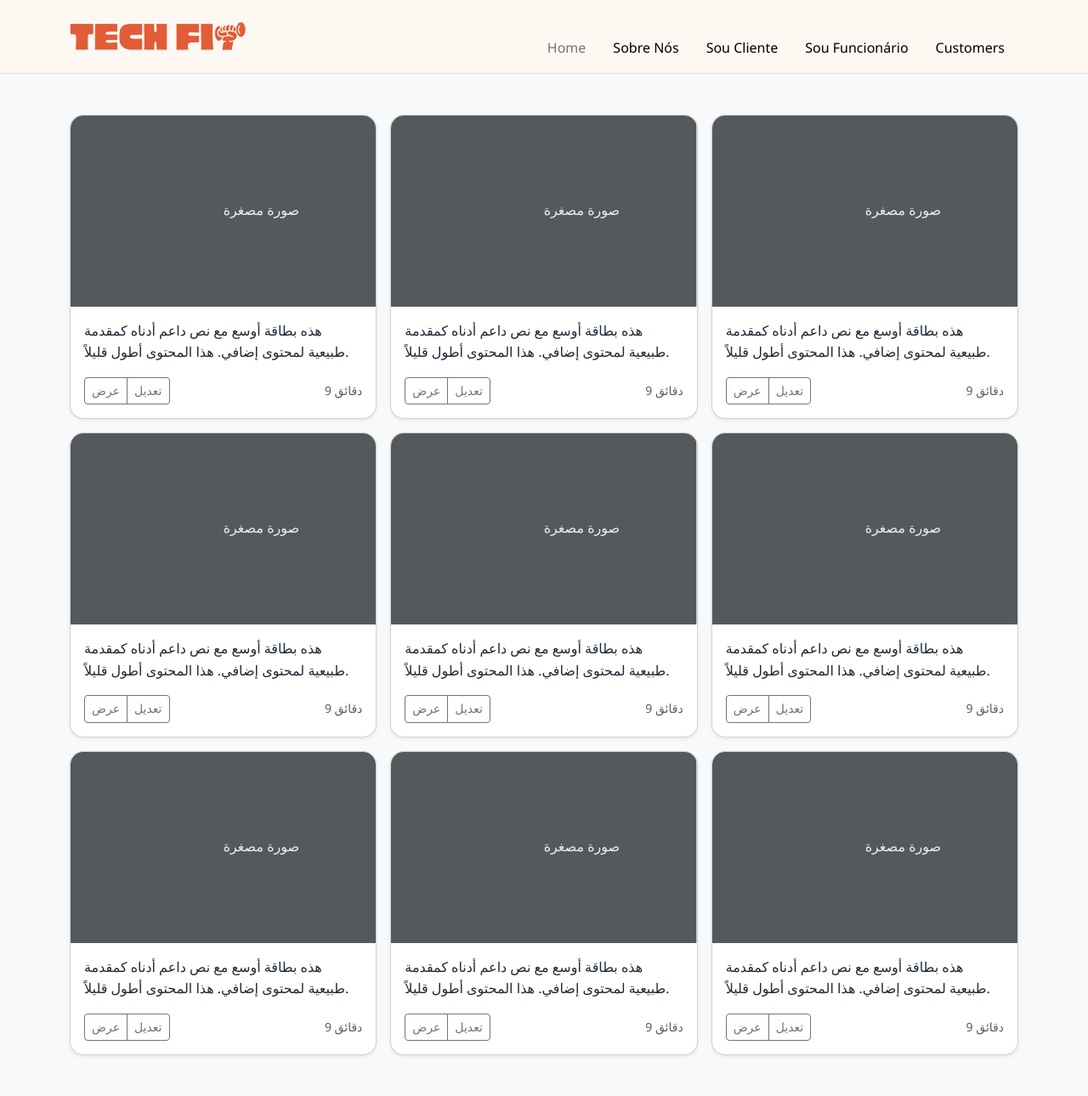
After one commit to jggoncalez/techfit-system, a PHP site: page /academiasprox.php in a window 1280 px wide. The commit adds this page. Shown: the whole page at 85% size. Run offline with PHP 8.4, Linux system fonts and the light colour scheme.

Commit message:
feat: add header, footer, and academies data files

```diff
--- /dev/null
+++ b/Assets/views/include/header.php
@@ -0,0 +1,59 @@
+<!doctype html>
+<html lang="pt-br">
+
+<head>
+    <title>TechFit</title>
+    <meta charset="utf-8" />
+    <meta name="viewport" content="width=device-width, initial-scale=1, shrink-to-fit=no" />
+    <link rel="shortcut icon" href="/TechFit/Código/Assets/images/TechFit-icon.ico" type="image/x-icon">
+
+    <!-- <link href="https://cdn.jsdelivr.net/npm/bootstrap@5.3.2/dist/css/bootstrap.min.css" rel="stylesheet"
+        integrity="sha384-T3c6CoIi6uLrA9TneNEoa7RxnatzjcDSCmG1MXxSR1GAsXEV/Dwwykc2MPK8M2HN" crossorigin="anonymous" /> -->
+    <script src="/docs/5.3/assets/js/color-modes.js"></script>
+    <link rel="stylesheet" href="style.css">
+</head>
+
+<body>
+    <header>
+        <div class="px-3 py-2 text-bg-light border-bottom">
+            <div class="container">
+                <div class="d-flex flex-wrap align-items-center justify-content-center justify-content-lg-start"> <a
+                        href="/"
+                        class="d-flex align-items-center my-2 my-lg-0 me-lg-auto text-black text-decoration-none"> <img
+                            class="bi me-2" width="50%" height="50%" src="logo-fixed.webp"></img> </a>
+                    <ul class="nav col-12 col-lg-auto my-2 justify-content-center my-md-0 text-small">
+                        <li> <a href="#" class="nav-link text-secondary"> <svg class="bi d-block mx-auto mb-1"
+                                    width="24" height="24" aria-hidden="true">
+                                    <use xlink:href="#home"></use>
+                                </svg>
+                                Home
+                            </a> </li>
+                        <li> <a href="#" class="nav-link text-black"> <svg class="bi d-block mx-auto mb-1" width="24"
+                                    height="24" aria-hidden="true">
+                                    <use xlink:href="#speedometer2"></use>
+                                </svg>
+                                Sobre Nós
+                            </a> </li>
+                        <li> <a href="#" class="nav-link text-black"> <svg class="bi d-block mx-auto mb-1" width="24"
+                                    height="24" aria-hidden="true">
+                                    <use xlink:href="#table"></use>
+                                </svg>
+                                Sou Cliente
+                            </a> </li>
+                        <li> <a href="#" class="nav-link text-black"> <svg class="bi d-block mx-auto mb-1" width="24"
+                                    height="24" aria-hidden="true">
+                                    <use xlink:href="#grid"></use>
+                                </svg>
+                                Sou Funcionário
+                            </a> </li>
+                        <li> <a href="#" class="nav-link text-black"> <svg class="bi d-block mx-auto mb-1" width="24"
+                                    height="24" aria-hidden="true">
+                                    <use xlink:href="#people-circle"></use>
+                                </svg>
+                                Customers
+                            </a> </li>
+                    </ul>
+                </div>
+            </div>
+        </div>
+    </header>
--- /dev/null
+++ b/academiasprox.php
@@ -0,0 +1,192 @@
+<?php
+include_once 'Assets/views/include/header.php';
+?>
+
+<main>
+    <div class="album py-5 bg-body-tertiary">
+        <div class="container">
+            <div class="row row-cols-1 row-cols-sm-2 row-cols-md-3 g-3">
+                <div class="col">
+                    <div class="card shadow-sm"> <svg aria-label="Placeholder: صورة مصغرة"
+                            class="bd-placeholder-img card-img-top" height="225" preserveAspectRatio="xMidYMid slice"
+                            role="img" width="100%" xmlns="http://www.w3.org/2000/svg">
+                            <title>Placeholder</title>
+                            <rect width="100%" height="100%" fill="#55595c"></rect><text x="50%" y="50%" fill="#eceeef"
+                                dy=".3em">صورة مصغرة</text>
+                        </svg>
+                        <div class="card-body">
+                            <p class="card-text">هذه بطاقة أوسع مع نص داعم أدناه كمقدمة طبيعية لمحتوى إضافي. هذا المحتوى
+                                أطول قليلاً.</p>
+                            <div class="d-flex justify-content-between align-items-center">
+                                <div class="btn-group"> <button type="button"
+                                        class="btn btn-sm btn-outline-secondary">عرض</button> <button type="button"
+                                        class="btn btn-sm btn-outline-secondary">تعديل</button> </div> <small
+                                    class="text-body-secondary">9 دقائق</small>
+                            </div>
+                        </div>
+                    </div>
+                </div>
+                <div class="col">
+                    <div class="card shadow-sm"> <svg aria-label="Placeholder: صورة مصغرة"
+                            class="bd-placeholder-img card-img-top" height="225" preserveAspectRatio="xMidYMid slice"
+                            role="img" width="100%" xmlns="http://www.w3.org/2000/svg">
+                            <title>Placeholder</title>
+                            <rect width="100%" height="100%" fill="#55595c"></rect><text x="50%" y="50%" fill="#eceeef"
+                                dy=".3em">صورة مصغرة</text>
+                        </svg>
+                        <div class="card-body">
+                            <p class="card-text">هذه بطاقة أوسع مع نص داعم أدناه كمقدمة طبيعية لمحتوى إضافي. هذا المحتوى
+                                أطول قليلاً.</p>
+                            <div class="d-flex justify-content-between align-items-center">
+                                <div class="btn-group"> <button type="button"
+                                        class="btn btn-sm btn-outline-secondary">عرض</button> <button type="button"
+                                        class="btn btn-sm btn-outline-secondary">تعديل</button> </div> <small
+                                    class="text-body-secondary">9 دقائق</small>
+                            </div>
+                        </div>
+                    </div>
+                </div>
+                <div class="col">
+                    <div class="card shadow-sm"> <svg aria-label="Placeholder: صورة مصغرة"
+                            class="bd-placeholder-img card-img-top" height="225" preserveAspectRatio="xMidYMid slice"
+                            role="img" width="100%" xmlns="http://www.w3.org/2000/svg">
+                            <title>Placeholder</title>
+                            <rect width="100%" height="100%" fill="#55595c"></rect><text x="50%" y="50%" fill="#eceeef"
+                                dy=".3em">صورة مصغرة</text>
+                        </svg>
+                        <div class="card-body">
+                            <p class="card-text">هذه بطاقة أوسع مع نص داعم أدناه كمقدمة طبيعية لمحتوى إضافي. هذا المحتوى
+                                أطول قليلاً.</p>
+                            <div class="d-flex justify-content-between align-items-center">
+                                <div class="btn-group"> <button type="button"
+                                        class="btn btn-sm btn-outline-secondary">عرض</button> <button type="button"
+                                        class="btn btn-sm btn-outline-secondary">تعديل</button> </div> <small
+                                    class="text-body-secondary">9 دقائق</small>
+                            </div>
+                        </div>
+                    </div>
+                </div>
+                <div class="col">
+                    <div class="card shadow-sm"> <svg aria-label="Placeholder: صورة مصغرة"
+                            class="bd-placeholder-img card-img-top" height="225" preserveAspectRatio="xMidYMid slice"
+                            role="img" width="100%" xmlns="http://www.w3.org/2000/svg">
+                            <title>Placeholder</title>
+                            <rect width="100%" height="100%" fill="#55595c"></rect><text x="50%" y="50%" fill="#eceeef"
+                                dy=".3em">صورة مصغرة</text>
+                        </svg>
+                        <div class="card-body">
+                            <p class="card-text">هذه بطاقة أوسع مع نص داعم أدناه كمقدمة طبيعية لمحتوى إضافي. هذا المحتوى
+                                أطول قليلاً.</p>
+                            <div class="d-flex justify-content-between align-items-center">
+                                <div class="btn-group"> <button type="button"
+                                        class="btn btn-sm btn-outline-secondary">عرض</button> <button type="button"
+                                        class="btn btn-sm btn-outline-secondary">تعديل</button> </div> <small
+                                    class="text-body-secondary">9 دقائق</small>
+                            </div>
+                        </div>
+                    </div>
+                </div>
+                <div class="col">
+                    <div class="card shadow-sm"> <svg aria-label="Placeholder: صورة مصغرة"
+                            class="bd-placeholder-img card-img-top" height="225" preserveAspectRatio="xMidYMid slice"
+                            role="img" width="100%" xmlns="http://www.w3.org/2000/svg">
+                            <title>Placeholder</title>
+                            <rect width="100%" height="100%" fill="#55595c"></rect><text x="50%" y="50%" fill="#eceeef"
+                                dy=".3em">صورة مصغرة</text>
+                        </svg>
+                        <div class="card-body">
+                            <p class="card-text">هذه بطاقة أوسع مع نص داعم أدناه كمقدمة طبيعية لمحتوى إضافي. هذا المحتوى
+                                أطول قليلاً.</p>
+                            <div class="d-flex justify-content-between align-items-center">
+                                <div class="btn-group"> <button type="button"
+                                        class="btn btn-sm btn-outline-secondary">عرض</button> <button type="button"
+                                        class="btn btn-sm btn-outline-secondary">تعديل</button> </div> <small
+                                    class="text-body-secondary">9 دقائق</small>
+                            </div>
+                        </div>
+                    </div>
+                </div>
+                <div class="col">
+                    <div class="card shadow-sm"> <svg aria-label="Placeholder: صورة مصغرة"
+                            class="bd-placeholder-img card-img-top" height="225" preserveAspectRatio="xMidYMid slice"
+                            role="img" width="100%" xmlns="http://www.w3.org/2000/svg">
+                            <title>Placeholder</title>
+                            <rect width="100%" height="100%" fill="#55595c"></rect><text x="50%" y="50%" fill="#eceeef"
+                                dy=".3em">صورة مصغرة</text>
+                        </svg>
+                        <div class="card-body">
+                            <p class="card-text">هذه بطاقة أوسع مع نص داعم أدناه كمقدمة طبيعية لمحتوى إضافي. هذا المحتوى
+                                أطول قليلاً.</p>
+                            <div class="d-flex justify-content-between align-items-center">
+                                <div class="btn-group"> <button type="button"
+                                        class="btn btn-sm btn-outline-secondary">عرض</button> <button type="button"
+                                        class="btn btn-sm btn-outline-secondary">تعديل</button> </div> <small
+                                    class="text-body-secondary">9 دقائق</small>
+                            </div>
+                        </div>
+                    </div>
+                </div>
+                <div class="col">
+                    <div class="card shadow-sm"> <svg aria-label="Placeholder: صورة مصغرة"
+                            class="bd-placeholder-img card-img-top" height="225" preserveAspectRatio="xMidYMid slice"
+                            role="img" width="100%" xmlns="http://www.w3.org/2000/svg">
+                            <title>Placeholder</title>
+                            <rect width="100%" height="100%" fill="#55595c"></rect><text x="50%" y="50%" fill="#eceeef"
+                                dy=".3em">صورة مصغرة</text>
+                        </svg>
+                        <div class="card-body">
+                            <p class="card-text">هذه بطاقة أوسع مع نص داعم أدناه كمقدمة طبيعية لمحتوى إضافي. هذا المحتوى
+                                أطول قليلاً.</p>
+                            <div class="d-flex justify-content-between align-items-center">
+                                <div class="btn-group"> <button type="button"
+                                        class="btn btn-sm btn-outline-secondary">عرض</button> <button type="button"
+                                        class="btn btn-sm btn-outline-secondary">تعديل</button> </div> <small
+                                    class="text-body-secondary">9 دقائق</small>
+                            </div>
+                        </div>
+                    </div>
+                </div>
+                <div class="col">
+                    <div class="card shadow-sm"> <svg aria-label="Placeholder: صورة مصغرة"
+                            class="bd-placeholder-img card-img-top" height="225" preserveAspectRatio="xMidYMid slice"
+                            role="img" width="100%" xmlns="http://www.w3.org/2000/svg">
+                            <title>Placeholder</title>
+                            <rect width="100%" height="100%" fill="#55595c"></rect><text x="50%" y="50%" fill="#eceeef"
+                                dy=".3em">صورة مصغرة</text>
+                        </svg>
+                        <div class="card-body">
+                            <p class="card-text">هذه بطاقة أوسع مع نص داعم أدناه كمقدمة طبيعية لمحتوى إضافي. هذا المحتوى
+                                أطول قليلاً.</p>
+                            <div class="d-flex justify-content-between align-items-center">
+                                <div class="btn-group"> <button type="button"
+                                        class="btn btn-sm btn-outline-secondary">عرض</button> <button type="button"
+                                        class="btn btn-sm btn-outline-secondary">تعديل</button> </div> <small
+                                    class="text-body-secondary">9 دقائق</small>
+                            </div>
+                        </div>
+                    </div>
+                </div>
+                <div class="col">
+                    <div class="card shadow-sm"> <svg aria-label="Placeholder: صورة مصغرة"
+                            class="bd-placeholder-img card-img-top" height="225" preserveAspectRatio="xMidYMid slice"
+                            role="img" width="100%" xmlns="http://www.w3.org/2000/svg">
+                            <title>Placeholder</title>
+                            <rect width="100%" height="100%" fill="#55595c"></rect><text x="50%" y="50%" fill="#eceeef"
+                                dy=".3em">صورة مصغرة</text>
+                        </svg>
+                        <div class="card-body">
+                            <p class="card-text">هذه بطاقة أوسع مع نص داعم أدناه كمقدمة طبيعية لمحتوى إضافي. هذا المحتوى
+                                أطول قليلاً.</p>
+                            <div class="d-flex justify-content-between align-items-center">
+                                <div class="btn-group"> <button type="button"
+                                        class="btn btn-sm btn-outline-secondary">عرض</button> <button type="button"
+                                        class="btn btn-sm btn-outline-secondary">تعديل</button> </div> <small
+                                    class="text-body-secondary">9 دقائق</small>
+                            </div>
+                        </div>
+                    </div>
+                </div>
+            </div>
+        </div>
+    </div>
+</main>
```
Also changed, not shown: Assets/views/include/footer.php (added, +28 -0 lines), academias.json (added, +72 -0 lines), index.php (+14 -94 lines).
